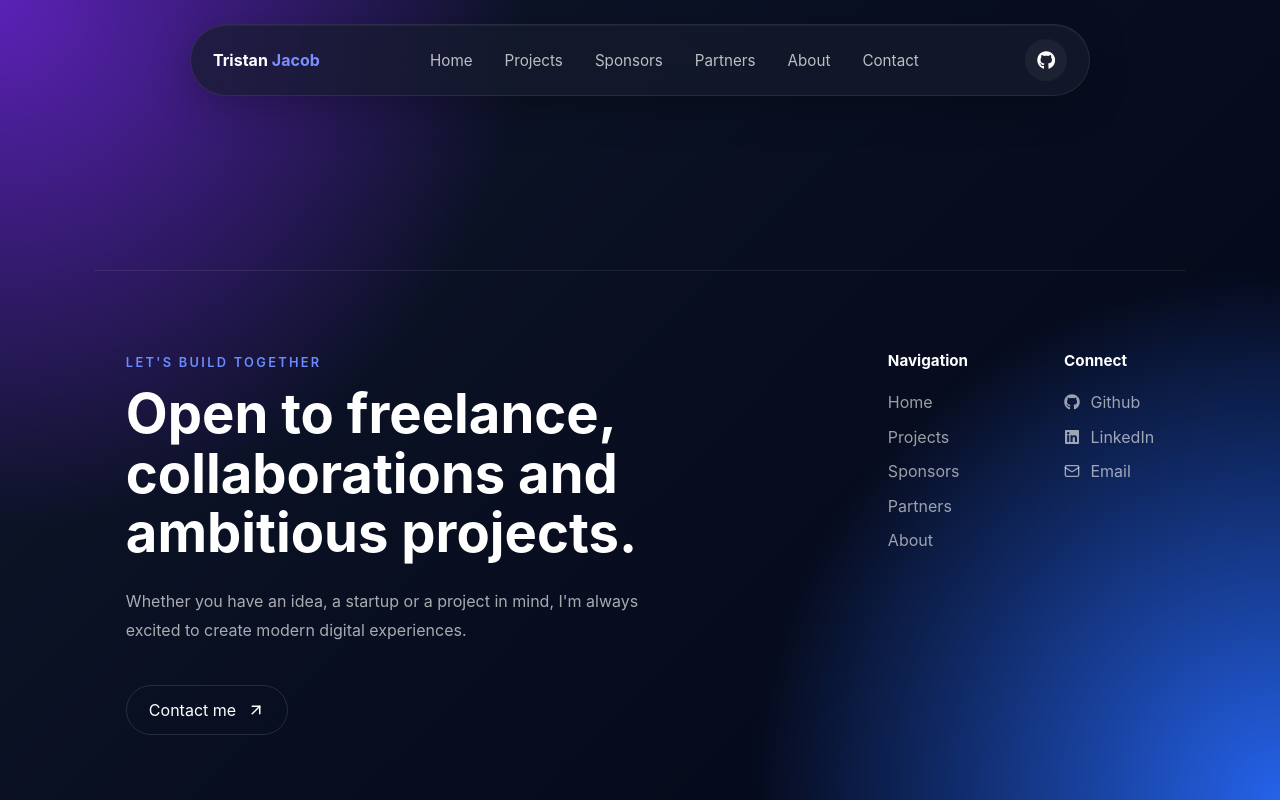
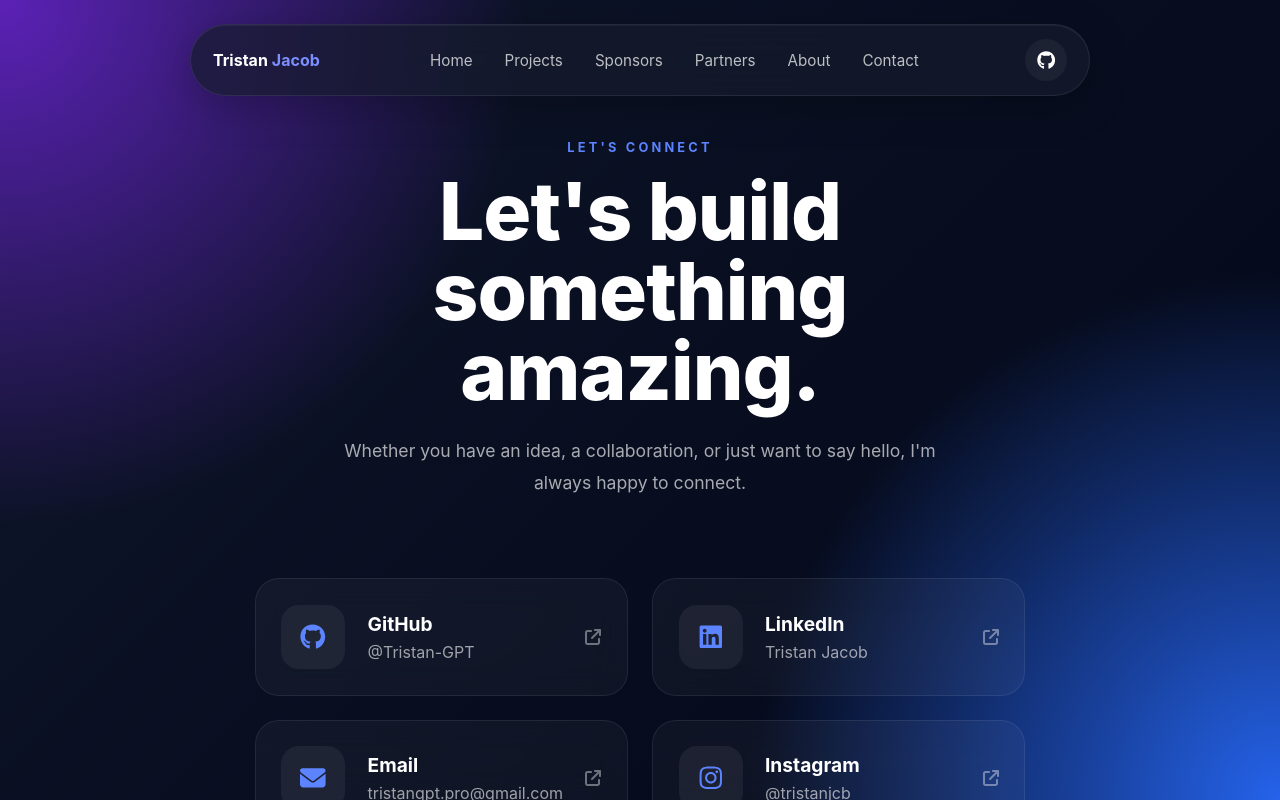
Before and after one commit to Tristan-GPT/Tristan-GPT, a React (Vite) app: page /contact in a window 1280 px wide. Built offline with nearby package versions, Linux system fonts and the light colour scheme.

Commit message:
chore(4.2): add the Contact page

```diff
--- a/src/components/App/App.tsx
+++ b/src/components/App/App.tsx
@@ -4,6 +4,7 @@ import { createBrowserRouter, RouterProvider } from 'react-router-dom';
 import { NotFound } from '../../pages/NotFound/NotFound.tsx';
 import { Header } from '../Header/Header.tsx';
 import { Footer } from '../Footer/Footer.tsx';
+import { Contact } from '../../pages/Contact/Contact.tsx';
 
 const router = createBrowserRouter([
     {
@@ -32,7 +33,7 @@ const router = createBrowserRouter([
     },
     {
         path: '/contact',
-        element: '',
+        element: <Contact />,
     },
 ]);
 
--- /dev/null
+++ b/src/pages/Contact/Contact.scss
@@ -0,0 +1,179 @@
+.contact {
+    max-width: 1200px;
+    margin: 0 auto;
+    padding: 30px 24px 120px;
+
+    &__hero {
+        max-width: 650px;
+        margin: 0 auto 5rem;
+        text-align: center;
+    }
+
+    &__subtitle {
+        display: block;
+        margin-bottom: 1rem;
+
+        color: #5d84ff;
+        font-size: 0.8rem;
+        font-weight: 700;
+        letter-spacing: 0.25em;
+    }
+
+    h1 {
+        font-size: clamp(3rem, 7vw, 5rem);
+        line-height: 1;
+        color: white;
+        margin-bottom: 1.5rem;
+    }
+
+    p {
+        color: rgba(255, 255, 255, 0.65);
+        line-height: 1.8;
+        font-size: 1.1rem;
+    }
+
+    &__grid {
+        display: grid;
+        grid-template-columns: repeat(2, 1fr);
+        gap: 1.5rem;
+    }
+
+    &__card {
+        position: relative;
+
+        display: flex;
+        align-items: center;
+        gap: 1.4rem;
+
+        padding: 1.6rem;
+
+        border-radius: 24px;
+
+        text-decoration: none;
+        color: white;
+
+        background: rgba(255, 255, 255, 0.04);
+
+        backdrop-filter: blur(16px);
+
+        border: 1px solid rgba(255, 255, 255, 0.08);
+
+        transition: 0.35s;
+
+        overflow: hidden;
+
+        &::before {
+            content: '';
+
+            position: absolute;
+            inset: 0;
+
+            background: radial-gradient(
+                circle at top right,
+                rgba(92, 130, 255, 0.18),
+                transparent 60%
+            );
+
+            opacity: 0;
+
+            transition: 0.35s;
+        }
+
+        &:hover {
+            transform: translateY(-8px);
+
+            border-color: rgba(92, 130, 255, 0.4);
+
+            box-shadow: 0 15px 45px rgba(0, 0, 0, 0.35);
+
+            &::before {
+                opacity: 1;
+            }
+
+            .contact__icon {
+                background: #5d84ff;
+                color: white;
+                transform: rotate(8deg) scale(1.08);
+            }
+
+            .contact__arrow {
+                transform: translate(4px, -4px);
+                opacity: 1;
+            }
+        }
+    }
+
+    &__icon {
+        position: relative;
+
+        display: grid;
+        place-items: center;
+
+        width: 64px;
+        height: 64px;
+
+        border-radius: 18px;
+
+        background: rgba(255, 255, 255, 0.06);
+
+        color: #5d84ff;
+
+        font-size: 1.6rem;
+
+        transition: 0.35s;
+    }
+
+    &__content {
+        position: relative;
+        flex: 1;
+
+        h3 {
+            margin-bottom: 0.35rem;
+            font-size: 1.2rem;
+        }
+
+        span {
+            color: rgba(255, 255, 255, 0.6);
+        }
+    }
+
+    &__arrow {
+        position: relative;
+
+        opacity: 0.4;
+
+        transition: 0.35s;
+    }
+}
+
+@media (max-width: 900px) {
+    .contact {
+        padding-top: 140px;
+
+        &__grid {
+            grid-template-columns: 1fr;
+        }
+
+        h1 {
+            font-size: 3rem;
+        }
+    }
+}
+
+@media (max-width: 600px) {
+    .contact {
+        h1 {
+            font-size: 2.5rem;
+        }
+
+        &__card {
+            padding: 1.2rem;
+        }
+
+        &__icon {
+            width: 56px;
+            height: 56px;
+            font-size: 1.35rem;
+        }
+    }
+}
--- /dev/null
+++ b/src/pages/Contact/Contact.tsx
@@ -0,0 +1,92 @@
+import './Contact.scss';
+
+import {
+    FaGithub,
+    FaLinkedin,
+    FaInstagram,
+    FaDiscord,
+    FaXTwitter,
+    FaEnvelope,
+    FaArrowUpRightFromSquare,
+} from 'react-icons/fa6';
+
+const contacts = [
+    {
+        name: 'GitHub',
+        icon: <FaGithub />,
+        value: '@Tristan-GPT',
+        href: 'https://github.com/Tristan-GPT/Tristan-GPT/discussions',
+    },
+    {
+        name: 'LinkedIn',
+        icon: <FaLinkedin />,
+        value: 'Tristan Jacob',
+        href: 'https://linkedin.com/in/tristanjacob21',
+    },
+    {
+        name: 'Email',
+        icon: <FaEnvelope />,
+        value: 'tristangpt.pro@gmail.com',
+        href: 'mailto:tristangpt.pro@gmail.com',
+    },
+    {
+        name: 'Instagram',
+        icon: <FaInstagram />,
+        value: '@tristanjcb',
+        href: 'https://instagram.com/tristanjcb',
+    },
+    {
+        name: 'Discord',
+        icon: <FaDiscord />,
+        value: 'juste_tristan',
+        href: 'https://discord.com/users/705425854825496656',
+    },
+    {
+        name: 'X',
+        icon: <FaXTwitter />,
+        value: '@TristanJ_Pro',
+        href: 'https://x.com/TristanJ_Pro',
+    },
+];
+
+export function Contact() {
+    return (
+        <section className="contact">
+            <div className="contact__hero">
+                <span className="contact__subtitle">LET'S CONNECT</span>
+
+                <h1>
+                    Let's build
+                    <br />
+                    something amazing.
+                </h1>
+
+                <p>
+                    Whether you have an idea, a collaboration, or just want to
+                    say hello, I'm always happy to connect.
+                </p>
+            </div>
+
+            <div className="contact__grid">
+                {contacts.map(contact => (
+                    <a
+                        key={contact.name}
+                        href={contact.href}
+                        target="_blank"
+                        rel="noreferrer"
+                        className="contact__card"
+                    >
+                        <div className="contact__icon">{contact.icon}</div>
+
+                        <div className="contact__content">
+                            <h3>{contact.name}</h3>
+                            <span>{contact.value}</span>
+                        </div>
+
+                        <FaArrowUpRightFromSquare className="contact__arrow" />
+                    </a>
+                ))}
+            </div>
+        </section>
+    );
+}
```
